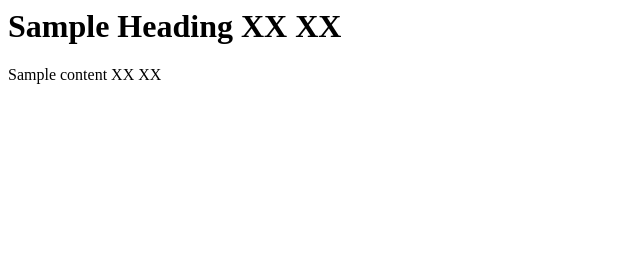
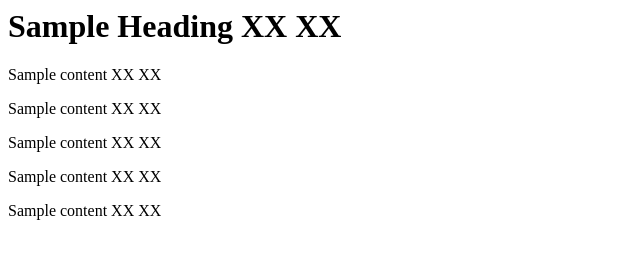
Before and after one commit to NHS-Kalum/reportonline, a plain HTML site: page about-us.html in a window 1280 px wide. Shown: the whole page, without its empty margins (0-640 px from the left). Drawn offline with Linux system fonts and the light colour scheme.

Commit message:
Added some content

```diff
--- a/about-us.html
+++ b/about-us.html
@@ -6,6 +6,10 @@
 <div>
 <h1>Sample Heading XX XX </h1>
 <p>Sample content  XX XX </p>
+<p>Sample content  XX XX </p>
+<p>Sample content  XX XX </p>
+<p>Sample content  XX XX </p>
+<p>Sample content  XX XX </p>
 </div>
 
 </body>
```
